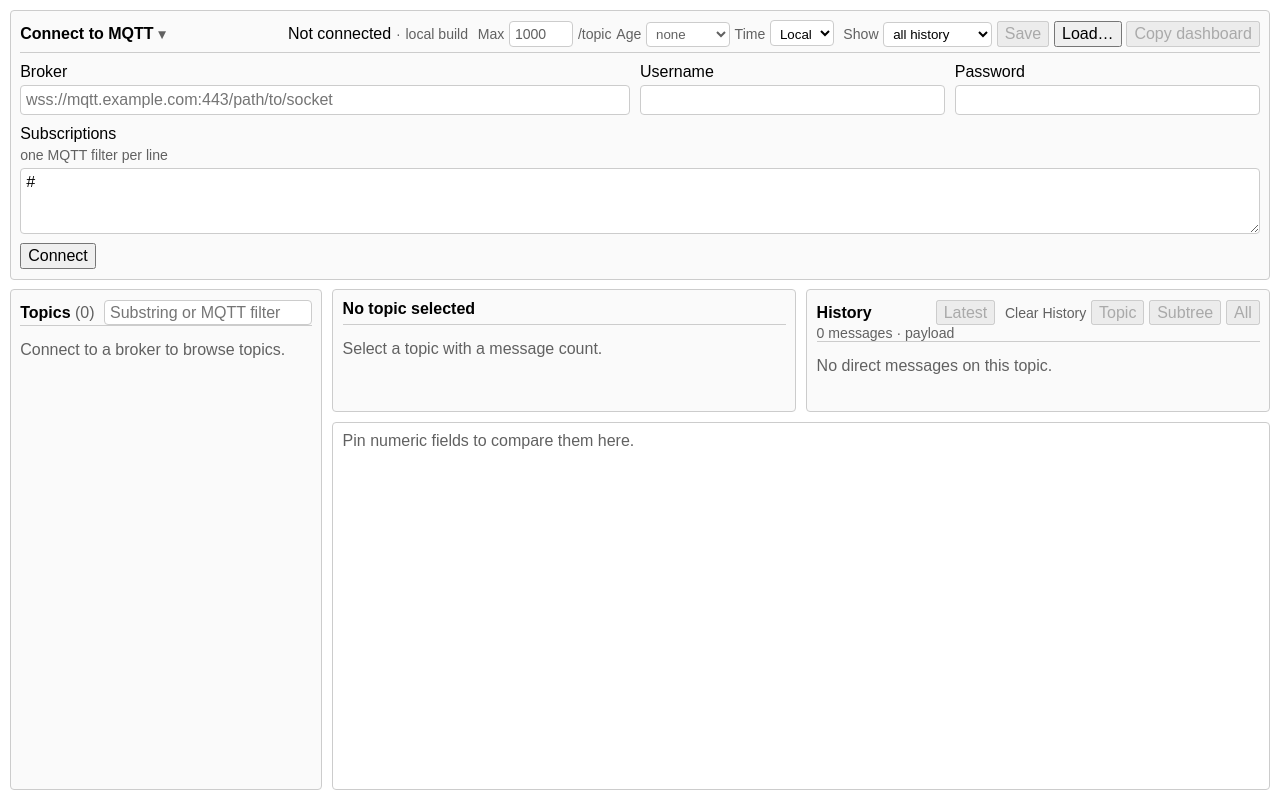
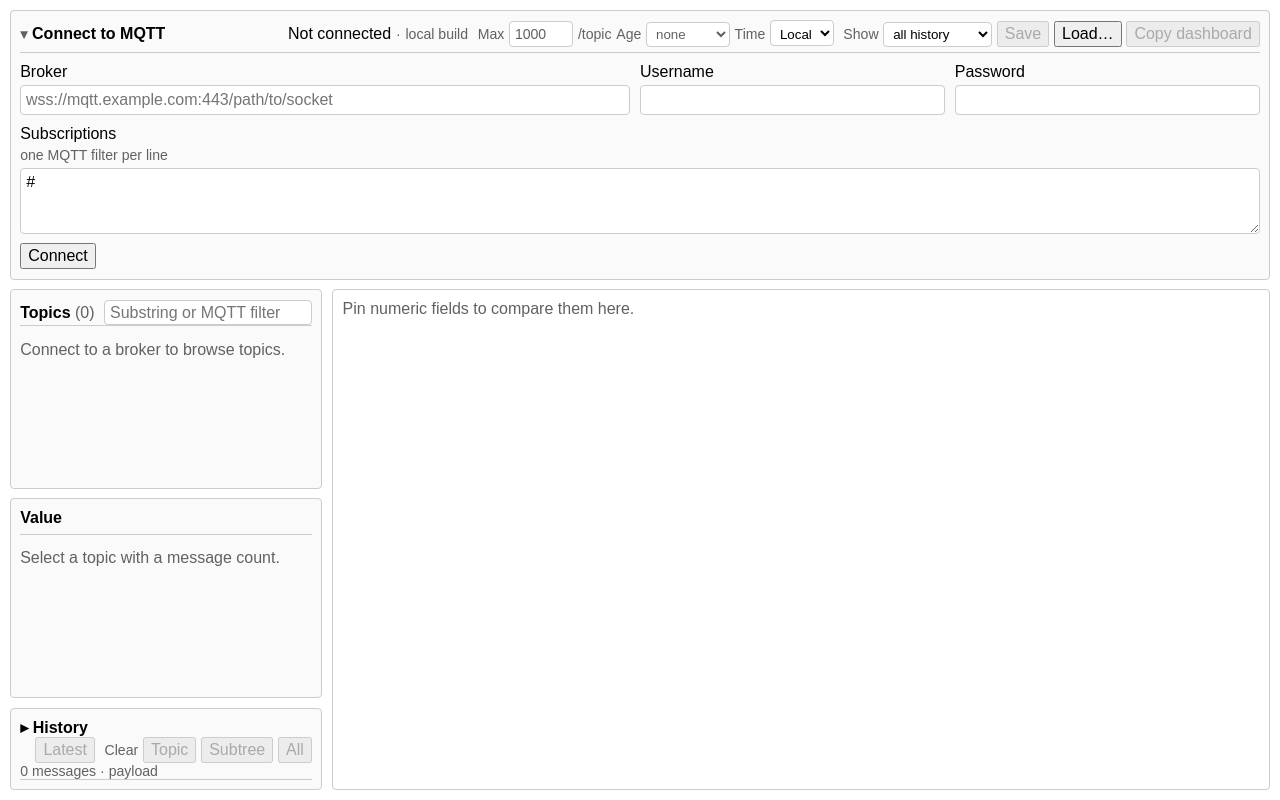
Before and after one commit to quartiq/mqtt-telemetry, a Svelte app: page / in a window 1280 px wide. Built offline with nearby package versions, Linux system fonts and the light colour scheme.

Commit message:
Make plots the primary workspace

```diff
--- a/src/App.svelte
+++ b/src/App.svelte
@@ -99,6 +99,7 @@
   let autoExpandedTopicRoots = new Set<string>();
   let topicActivity = $state.raw(new Map<string, TreeActivity>());
   let topicSearch = $state("");
+  let historyExpanded = $state(false);
   let jsonExpanded = $state(new Set<string>(["$"]));
   const jsonExpandedByTopic = new Map<string, Set<string>>();
   let status = $state(initialRoute.broker ? "Connecting" : "Not connected");
@@ -767,13 +768,26 @@
       jsonExpanded = new Set(jsonExpandedByTopic.get(nextTopic) ?? ["$"]);
     }
     selectedTopicId = id;
-    if (changed || reset)
+    if (changed || reset) {
       topicExpanded = new Set([...topicExpanded, ...store.ancestorIds(id)]);
+      revealTopic(id);
+    }
     if (reset) {
       selectedMessageId = null;
       selectedField = undefined;
       revealedFieldKey = "";
     }
+  }
+
+  function revealTopic(id: string) {
+    if (topicSearch.trim() && !topicFilter.nodes.has(id)) topicSearch = "";
+    requestAnimationFrame(() =>
+      document
+        .querySelector<HTMLElement>(
+          `.topic-tree [data-tree-id="${CSS.escape(id)}"]`,
+        )
+        ?.scrollIntoView({ block: "nearest", inline: "nearest" }),
+    );
   }
 
   function selectTopic(id: string) {
@@ -1057,13 +1071,13 @@
             ? cancelConnectionEdit
             : editConnection}
         >
+          <span aria-hidden="true" class="disclosure-mark"
+            >{editingConnection ? "▾" : "▸"}</span
+          >
           <span class="broker-label">{route.broker || "Connect to MQTT"}</span>
           {#if route.broker}
             <span class="subscription-label">{route.filters.join(", ")}</span>
           {/if}
-          <span aria-hidden="true" class="disclosure-mark"
-            >{editingConnection ? "▾" : "▸"}</span
-          >
         </button>
       </h1>
     </div>
@@ -1178,6 +1192,11 @@
     {/if}
   </header>
 
+  <section
+    aria-label="Telemetry browsers"
+    class:history-expanded={historyExpanded}
+    class="browsers"
+  >
     <aside class="topics panel">
       <header class="topics-header">
         <h2>
@@ -1239,7 +1258,6 @@
       </div>
     </aside>
 
-  <section class="details">
     <MessagePanel
       message={currentMessage}
       topic={selectedTopic}
@@ -1263,6 +1281,7 @@
       onremoveallplots={() => removePlots(() => true)}
     />
     <HistoryTable
+      expanded={historyExpanded}
       messages={currentHistory}
       selectedId={selectedMessageId}
       field={activeField}
@@ -1276,7 +1295,9 @@
       oncleartopic={clearTopicHistory}
       onclearsubtree={clearTopicSubtree}
       onclearall={clearAllHistory}
+      ontoggle={() => (historyExpanded = !historyExpanded)}
     />
+  </section>
   <PlotDashboard
     plots={dashboardPlots}
     now={plotNow}
@@ -1288,5 +1309,4 @@
       removePlots((current) => plotKey(current) === plotKey(plot))}
     onshowall={() => changePlotWindow(null)}
   />
-  </section>
 </main>
--- a/src/HistoryTable.svelte
+++ b/src/HistoryTable.svelte
@@ -14,6 +14,7 @@
   } from "./lib/model";
 
   type Props = {
+    expanded: boolean;
     messages: readonly TelemetryMessage[];
     selectedId: number | null;
     field: JsonPath | undefined;
@@ -27,9 +28,11 @@
     oncleartopic: () => void;
     onclearsubtree: () => void;
     onclearall: () => void;
+    ontoggle: () => void;
   };
 
   let {
+    expanded,
     messages,
     selectedId,
     field,
@@ -43,6 +46,7 @@
     oncleartopic,
     onclearsubtree,
     onclearall,
+    ontoggle,
   }: Props = $props();
   const rowLimit = 500;
   let activeId = $derived(selectedId ?? messages.at(-1)?.id);
@@ -127,15 +131,24 @@
   }
 </script>
 
-<section class="panel history-panel">
+<section class:expanded class="panel history-panel">
   <header class="panel-header">
-    <h2>History</h2>
+    <h2>
+      <button
+        aria-controls="history-body"
+        aria-expanded={expanded}
+        class="history-disclosure"
+        type="button"
+        onclick={ontoggle}
+        ><span aria-hidden="true">{expanded ? "▾" : "▸"}</span> History</button
+      >
+    </h2>
     <div class="controls">
       <button disabled={selectedId === null} type="button" onclick={onlatest}
         >Latest</button
       >
       <div class="clear-controls">
-        <span class="meta">Clear History</span>
+        <span class="meta">Clear</span>
         <button
           aria-label="Clear history for the selected topic"
           disabled={!canClearTopic}
@@ -183,6 +196,8 @@
       >
     </div>
   </header>
+  {#if expanded}
+    <div class="history-body" id="history-body">
       {#if messages.length}
         <div class="table-scroll">
           <table class:dated={showDate}>
@@ -241,13 +256,48 @@
       {:else}
         <p class="empty">No direct messages on this topic.</p>
       {/if}
+    </div>
+  {/if}
 </section>
 
 <style>
   .history-panel {
     display: grid;
-    grid-template-rows: auto minmax(0, 1fr) auto;
+    grid-template-rows: auto;
     min-height: 0;
+  }
+
+  .history-panel.expanded {
+    grid-template-rows: auto minmax(0, 1fr);
+  }
+
+  .history-panel:not(.expanded) > .panel-header {
+    margin-bottom: 0;
+  }
+
+  .history-panel > .panel-header {
+    grid-template-columns: minmax(0, 1fr);
+  }
+
+  .history-panel > .panel-header h2 {
+    grid-column: 1;
+    grid-row: 1;
+  }
+
+  .history-disclosure {
+    background: transparent;
+    border: 0;
+    color: inherit;
+    font: inherit;
+    font-weight: inherit;
+    min-height: 0;
+    padding: 0;
+  }
+
+  .history-disclosure:hover {
+    text-decoration: underline;
+    text-decoration-style: dotted;
+    text-underline-offset: 0.2em;
   }
 
   .controls,
@@ -258,11 +308,25 @@
   }
 
   .controls {
+    grid-column: 1;
+    grid-row: 2;
+    justify-content: flex-end;
     gap: var(--space);
   }
 
   .clear-controls {
     gap: var(--space-tight);
+  }
+
+  .panel-stats {
+    grid-column: 1;
+    grid-row: 3;
+  }
+
+  .history-body {
+    display: grid;
+    grid-template-rows: minmax(0, 1fr) auto;
+    min-height: 0;
   }
 
   .table-scroll {
@@ -341,30 +405,8 @@
   }
 
   @media (max-width: 800px) {
-    .history-panel {
+    .history-panel.expanded {
       height: clamp(16rem, 40svh, 24rem);
     }
   }
-
-  @media (max-width: 420px) {
-    .history-panel > .panel-header {
-      grid-template-columns: minmax(0, 1fr);
-    }
-
-    .history-panel > .panel-header h2 {
-      grid-column: 1;
-      grid-row: 1;
-    }
-
-    .controls {
-      grid-column: 1;
-      grid-row: 2;
-      justify-content: flex-end;
-    }
-
-    .panel-stats {
-      grid-column: 1;
-      grid-row: 3;
-    }
-  }
 </style>
--- a/src/MessagePanel.svelte
+++ b/src/MessagePanel.svelte
@@ -76,7 +76,7 @@
 
 <section class="panel message-panel">
   <header class="panel-header">
-    <h2 title={topic}>{topic || "No topic selected"}</h2>
+    <h2>Value</h2>
     <div class="panel-controls">
       {#if fieldMissing}
         <span
--- a/src/PlotDashboard.svelte
+++ b/src/PlotDashboard.svelte
@@ -80,7 +80,6 @@
     border: 1px solid var(--border);
     border-radius: var(--radius);
     display: grid;
-    grid-column: 1 / -1;
     min-height: 0;
     overflow: hidden;
   }
--- a/src/TreeItem.svelte
+++ b/src/TreeItem.svelte
@@ -135,7 +135,7 @@
         disabled={checkBlocked}
         tabindex="-1"
         title={checkBlocked
-          ? "The eight-plot limit is reached"
+          ? "The plot limit is reached"
           : checked
             ? "Remove plot"
             : "Add plot"}
--- a/src/app.css
+++ b/src/app.css
@@ -310,9 +310,22 @@ pre {
   grid-column: 1 / -1;
 }
 
+.browsers {
+  display: grid;
+  gap: var(--space);
+  grid-column: 1;
+  grid-row: 2;
+  grid-template-rows: minmax(0, 1fr) minmax(0, 1fr) auto;
+  min-height: 0;
+  overflow: hidden;
+}
+
+.browsers.history-expanded {
+  grid-template-rows: repeat(3, minmax(0, 1fr));
+}
+
 .topics {
   display: grid;
-  grid-row: 2;
   grid-template-rows: auto minmax(0, 1fr);
   min-height: 0;
 }
@@ -361,19 +374,9 @@ pre {
   font-weight: 400;
 }
 
-.details {
-  display: grid;
-  gap: var(--space);
+.browser > .plot-dashboard {
   grid-column: 2 / -1;
-  grid-row: 2 / -1;
-  grid-template-columns: repeat(2, minmax(0, 1fr));
-  grid-template-rows: minmax(0, 1fr) minmax(0, 3fr);
-  min-height: 0;
-  overflow: hidden;
-}
-
-.details > .plot-dashboard {
-  grid-column: 1 / -1;
+  grid-row: 2;
 }
 
 @media (max-width: 800px) {
@@ -390,12 +393,13 @@ pre {
     max-height: 45svh;
   }
 
-  .details {
+  .browsers,
+  .browsers.history-expanded {
     display: block;
     overflow: visible;
   }
 
-  .details > * + * {
+  .browsers > * + * {
     margin-top: var(--space);
   }
 
--- a/src/lib/routes.ts
+++ b/src/lib/routes.ts
@@ -4,7 +4,7 @@ export const DEFAULT_HISTORY_LIMIT = 1000;
 export const DEFAULT_PLOT_WINDOW_MS: number | null = null;
 export const MAX_HISTORY_LIMIT = 10_000;
 export const MAX_HISTORY_AGE_SECONDS = 365 * 24 * 60 * 60;
-export const MAX_PLOTS = 8;
+export const MAX_PLOTS = 10;
 export const DEFAULT_FILTER = "#";
 
 export type PlotRef = { topic: string; path: string };
```
Also changed, not shown: 2 other files (tests, documents, lock files or other folders). Lines whose indentation alone changed are shown as unchanged.
